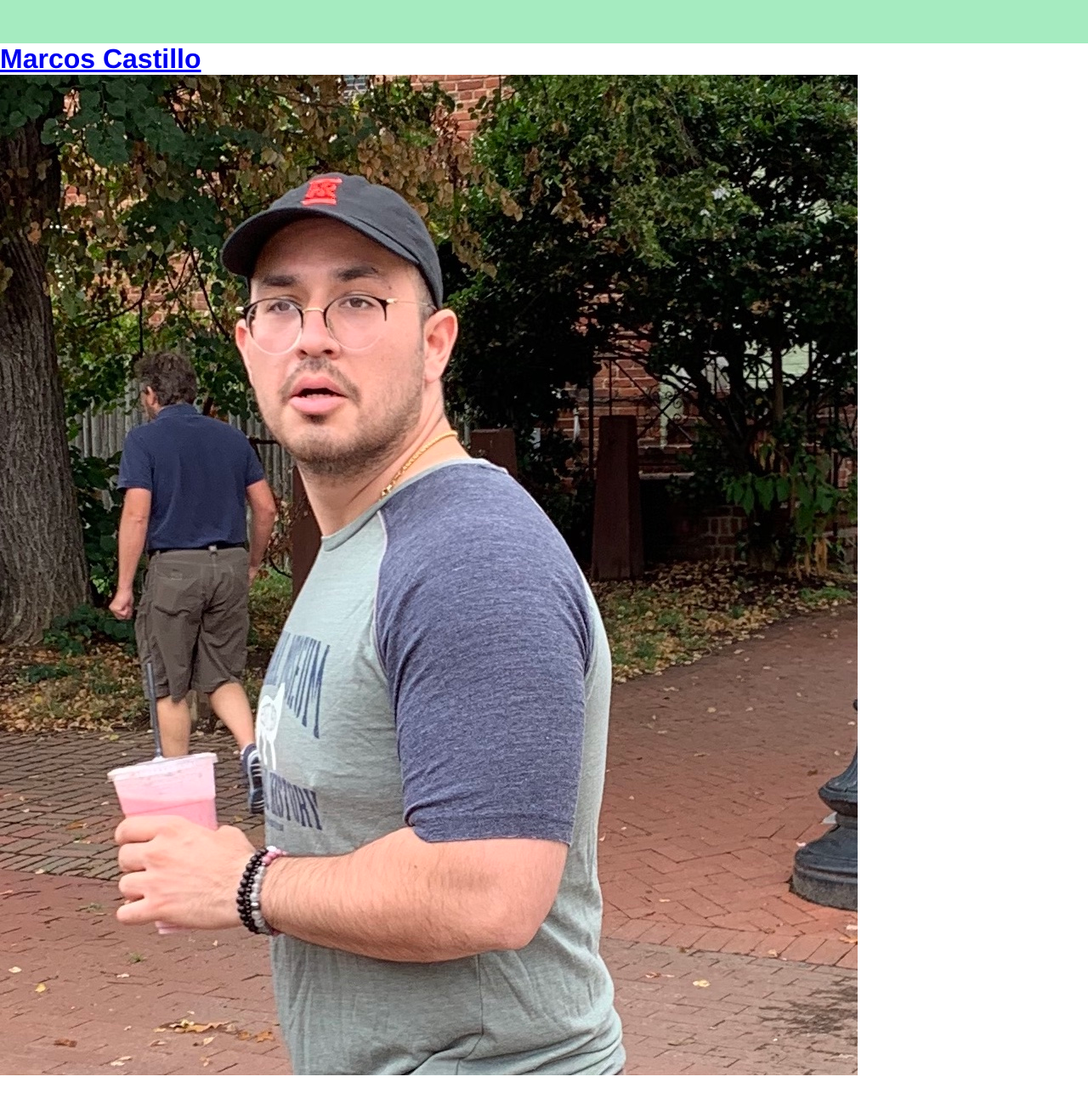
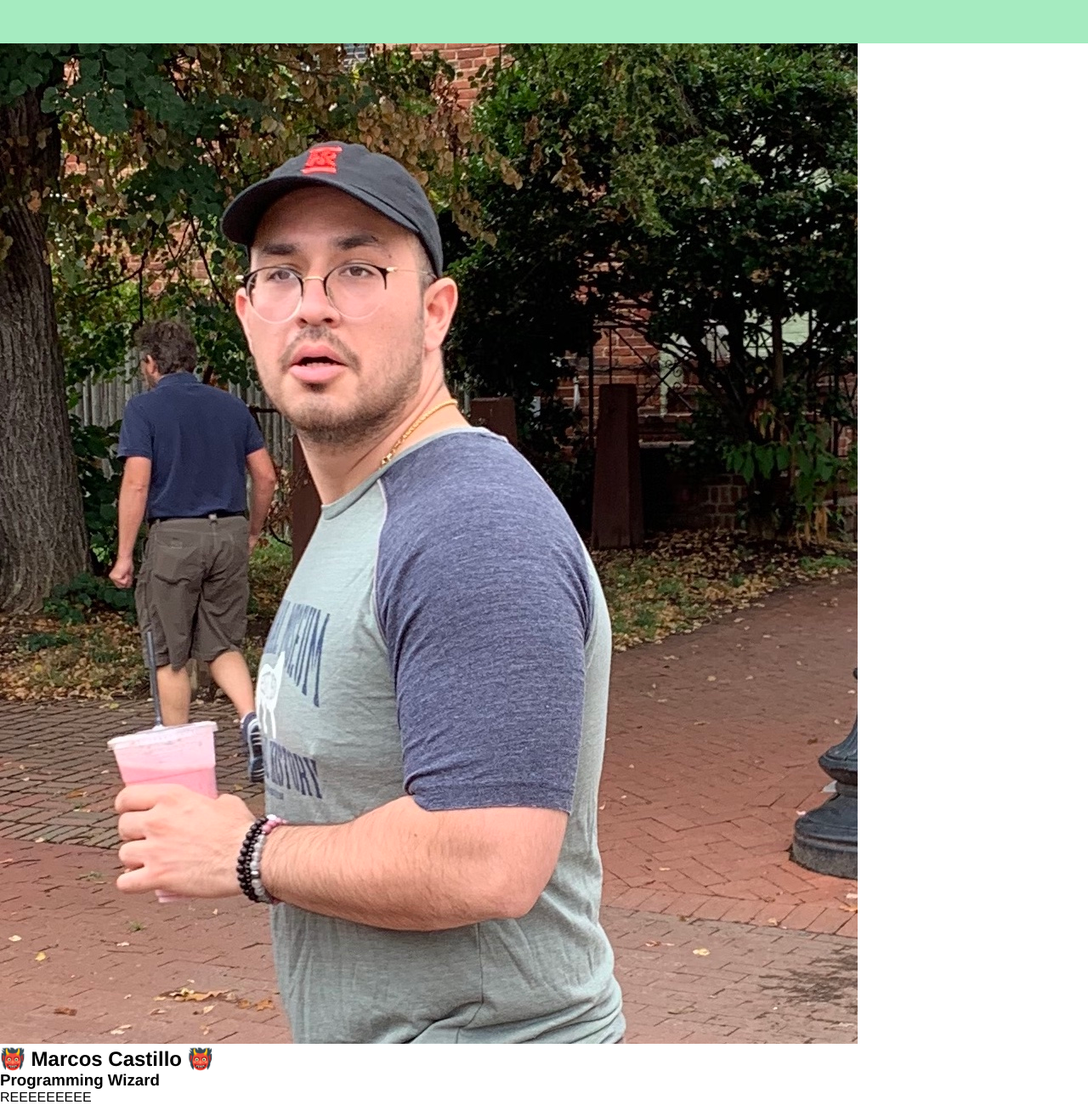
Before and after one commit to shinyfins/Portfolio-Marcos, a plain HTML site: page index.html in a window 1280 px wide. Shown: the part 100-1400 px from the top of the page at 85% size. Before the commit the page ends 1369 px from the top, so only its background shows below. Drawn offline with Linux system fonts and the light colour scheme.

Commit message:
added header and updated photo and name links

```diff
--- a/index.html
+++ b/index.html
@@ -35,13 +35,26 @@
         </nav>
      </header>
 
-     <h1>
-            <a href="/">Marcos Castillo</a>
-    </h1>
 
-   <!--HERO section-->
-<section class="hero">
-    <img src="assets/images/marcos portfolio.jpg">
+<!--HERO section-->
+
+<section id="hero" class="hero">
+
+    <!--Profile PHOTO-->
+    <article class="profile">
+
+        <img src="assets/images/marcos portfolio.jpg" alt="Marcos Castillo making a weird face for his profile photo">
+
+         <!--Profile TEXT-->
+        <div class="profiletxt">
+             <h2> 👹 Marcos Castillo 👹 </h2>
+             <h3>Programming Wizard</h3>
+             <p>
+                 REEEEEEEEE
+             </p>
+
+        </div>
+    </article>
 
 </section>
 
```
